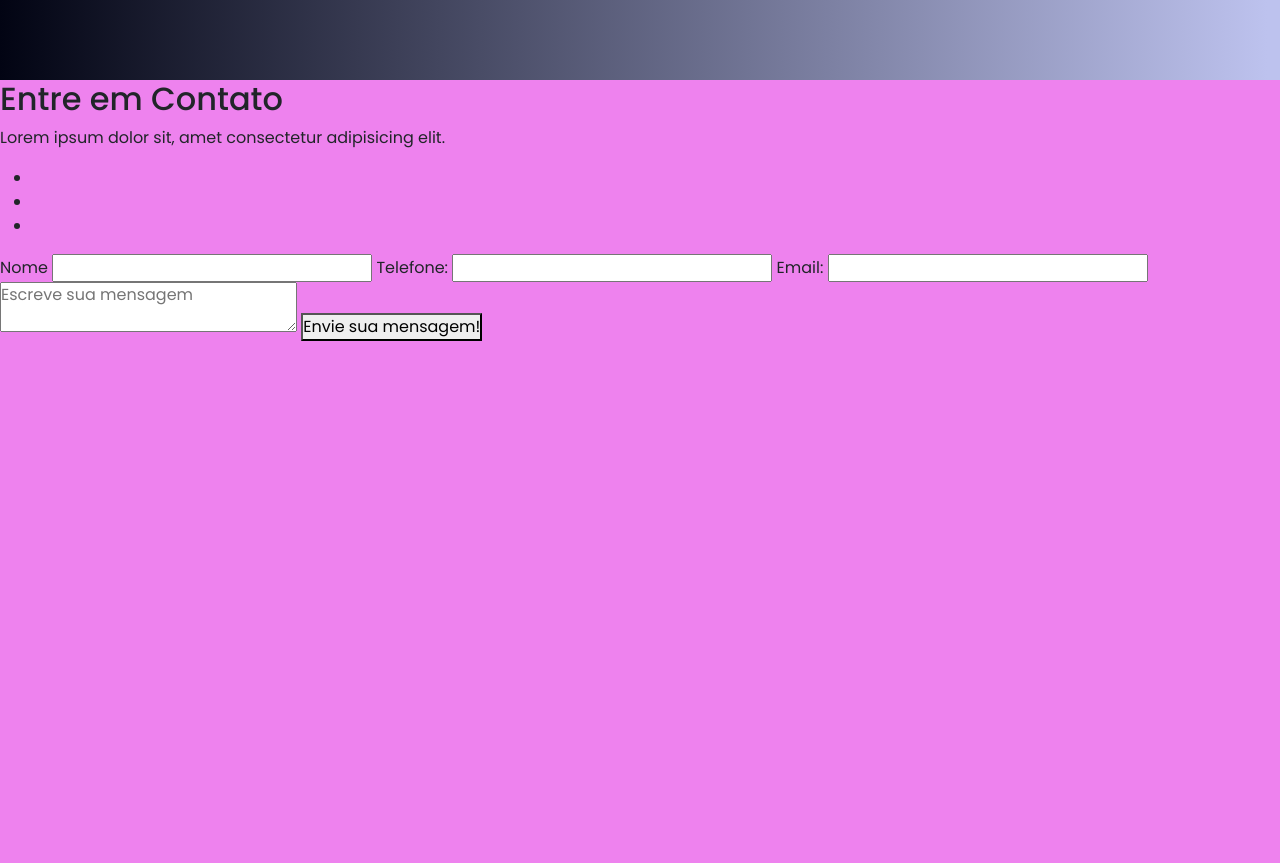
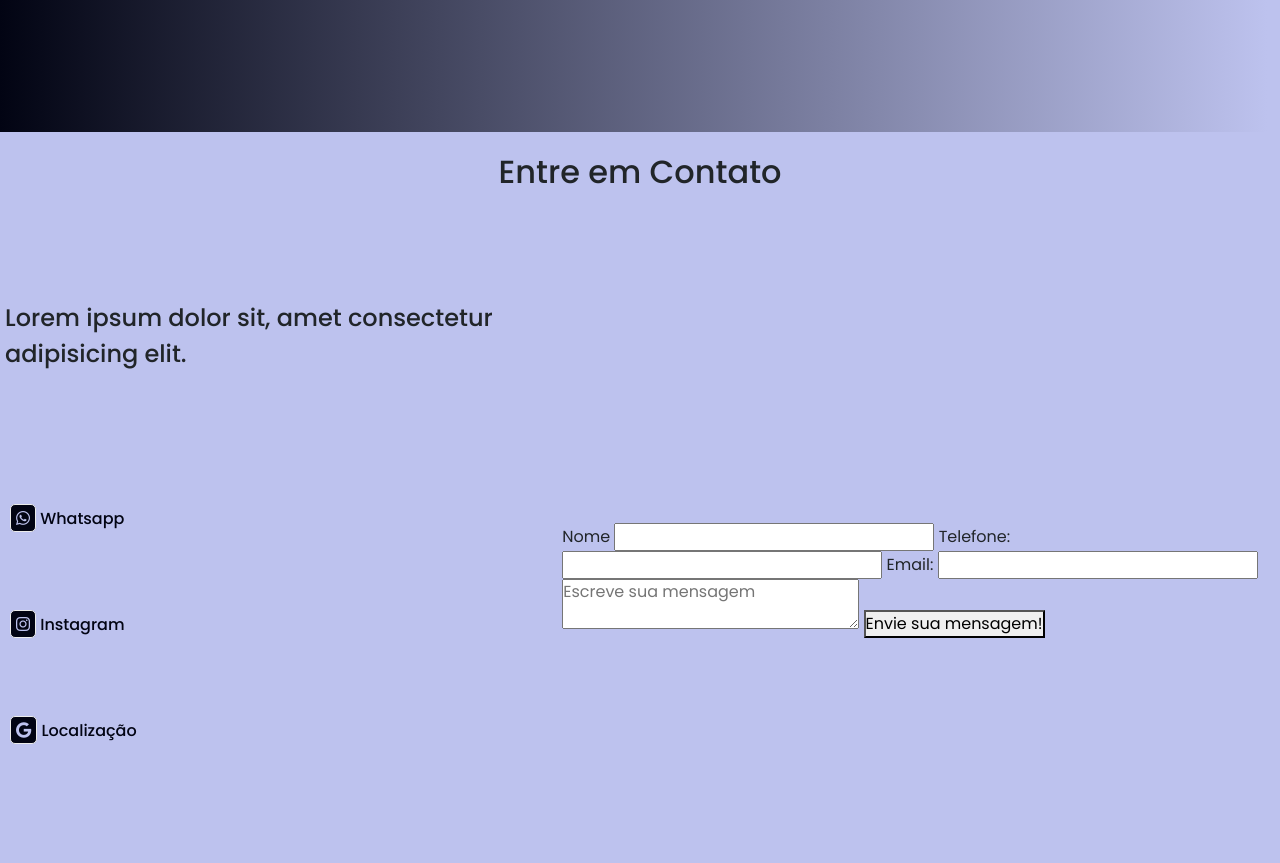
Before and after one commit to WTC13/wps_solutions, a plain HTML site: page index.html in a window 1280 px wide. Shown: the part 2318-3181 px from the top of the page. Drawn offline with nearby package versions, Linux system fonts and the light colour scheme.

Commit message:
update project

```diff
--- a/index.html
+++ b/index.html
@@ -80,7 +80,10 @@
                 </div>
             </section>
             <section id="testimonys">
-                <h2>Feedbacks</h2>
+                <div class="text-testimony">
+                    <h2>Feedbacks</h2>
+                    <p>O que nossos clientes falam sobre os nossos serviços</p>
+                </div>
                 <div class="container-testimonys">
                     <div class="img-testimonys">
                         <img src="./src/img/logo.png" alt="Foto do serviço do feedback">
@@ -140,13 +143,13 @@
                         <div class="links-contacts">
                             <ul class="list-contacts">
                                 <li class="link-contacts">
-                                    <a href="#"></a>
+                                    <a href="#"><i class="fa-brands fa-whatsapp"></i> Whatsapp</a>
                                 </li>
                                 <li class="link-contacts">
-                                    <a href="#"></a>
+                                    <a href="#"><i class="fa-brands fa-instagram"></i> Instagram</a>
                                 </li>
                                 <li class="link-contacts">
-                                    <a href="#"></a>
+                                    <a href="#"><i class="fa-brands fa-google"> </i> Localização</a>
                                 </li>
                             </ul>
                         </div>
--- /dev/null
+++ b/src/css/contacts.css
@@ -0,0 +1,74 @@
+#contacts{
+    background-color: var(--bg-blue);
+    min-height: 100vh;
+}
+
+#contacts h2{
+    display: flex;
+    align-items: center;
+    justify-content: center;
+    height: 10vh;
+}
+
+.container-contacts{
+    display: flex;
+    align-items: center;
+    justify-content: center;
+    width: 100%;
+    height: 90vh;
+}
+
+.data-contacts{
+    display: flex;
+    flex-direction: column;
+    width: 100%;
+    height: 70vh;
+    align-items: center;
+    justify-content: space-between;
+}
+
+.data-contacts p{
+    font-size: 24px;
+    font-weight: 500;
+    width: 100%;
+    margin-left: 10px;
+}
+
+.links-contacts{
+    display: flex;
+    flex-direction: column;
+    align-items: center;
+    justify-content: center;
+    width: 100%;
+    height: 100%;
+}
+
+.list-contacts{
+    display: flex;
+    flex-direction: column;
+    align-items: start;
+    justify-content: space-between;
+    padding: 0;
+    margin: 0;
+    width: 100%;
+    height: 30vh;
+}
+
+.link-contacts{
+    list-style: none;
+    margin-left: 10px;
+}
+
+.link-contacts a{
+    text-decoration: none;
+    color: var(--bg-dark-blue);
+    font-weight: 500;
+}
+
+.link-contacts i{
+    padding: 5px;
+    background-color: var(--bg-dark-blue);
+    color: var(--bg-blue);
+    border: var(--bg-white) solid 0.8px;
+    border-radius: 5px;
+}
--- a/src/css/style.css
+++ b/src/css/style.css
@@ -4,6 +4,7 @@
 @import url(./home.css);
 @import url(./services.css);
 @import url(./testimonys.css);
+@import url(./contacts.css);
 
 :root{
     --bg-blue: #bdc2ee;
@@ -20,11 +21,6 @@
     font-family: "Poppins", 'Courier New', Courier, monospace;
 }
 
-#contacts{
-    background-color: violet;
-    min-height: 100vh;
-}
-
 #footer{
     background-color: aqua;
     min-height: 10vh;
--- a/src/css/testimonys.css
+++ b/src/css/testimonys.css
@@ -7,10 +7,21 @@
     display: flex;
     align-items: center;
     justify-content: center;
-    padding: 20px;
+    padding: 0;
     font-weight: 500;
     color: var(--bg-white);
     height: 10vh;
+}
+
+.text-testimony p{
+    display: flex;
+    align-items: center;
+    justify-content: center;
+    font-size: 24px;
+    /* padding: 20px; */
+    font-weight: 500;
+    color: var(--bg-white);
+    /* height: 10vh; */
 }
 
 .container-testimonys{
```
